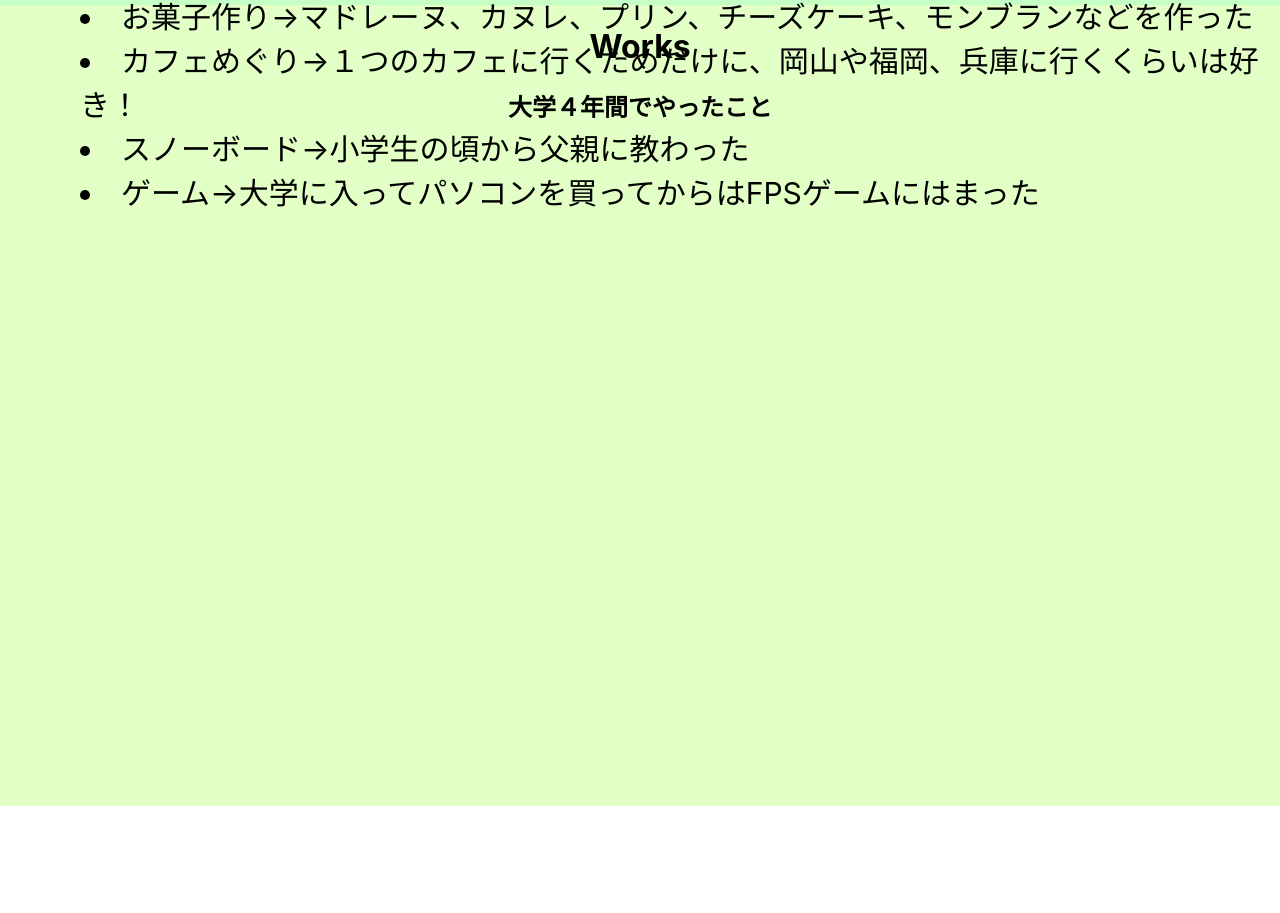
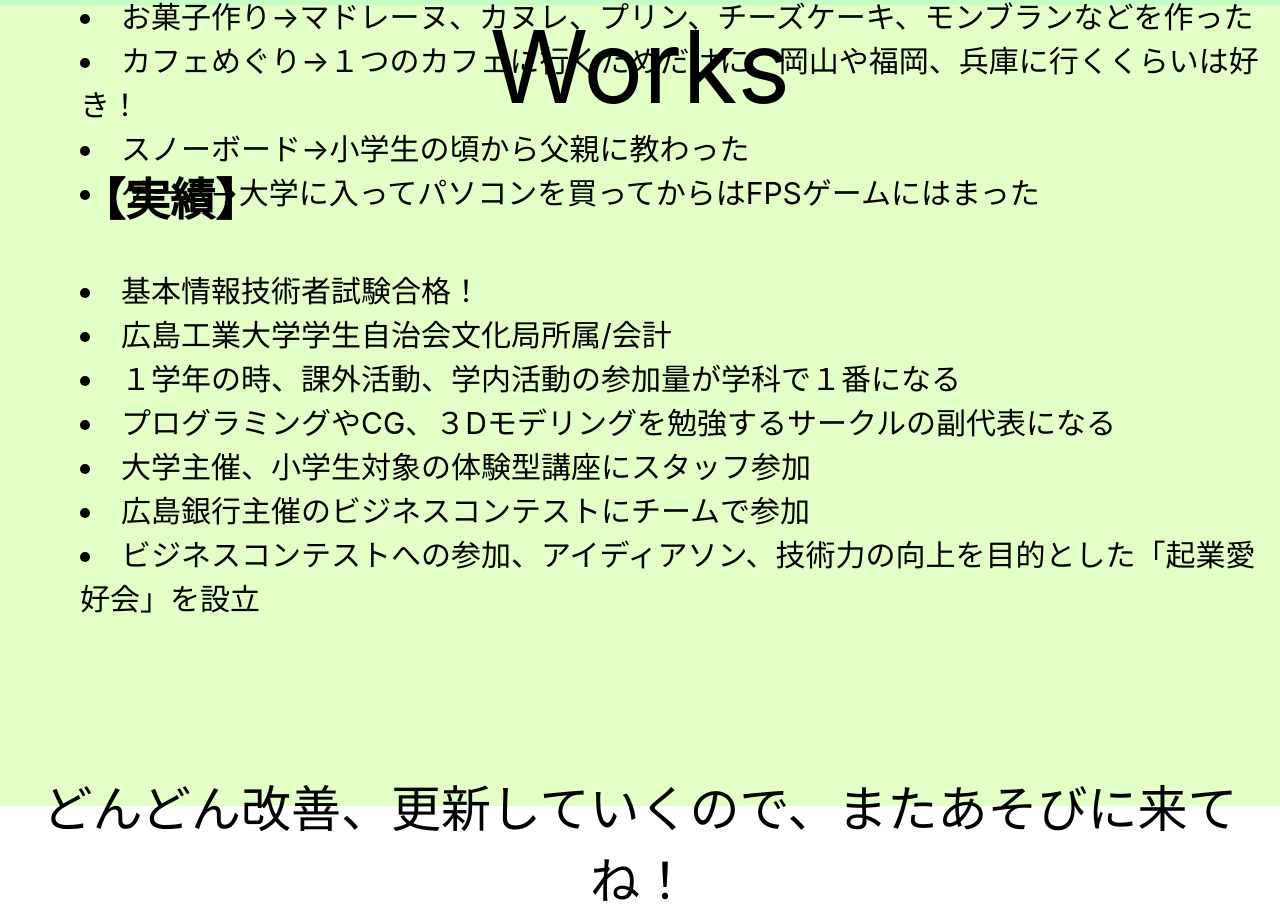
Before and after one commit to BM20053/portfolio, a React (Create React App) app: page / in a window 1280 px wide. Shown: the part 2461-3374 px from the top of the page. Before the commit the page ends 3267 px from the top, so only its background shows below. Built offline with nearby package versions, Linux system fonts and the light colour scheme.

Commit message:
works書き込み

```diff
--- a/src/component/pages/works.js
+++ b/src/component/pages/works.js
@@ -4,8 +4,24 @@ import './page.css';
 const Works = () => {
     return(
         <div className="works" id='works'>
-            <h1>Works</h1>
-            <h2>大学４年間でやったこと</h2>
+            <div className='title'>
+                Works
+            </div>
+                <div className='achievement'>
+                    <h2>【実績】</h2>
+                    <li>基本情報技術者試験合格！</li>
+                    <li>広島工業大学学生自治会文化局所属/会計</li>
+                    <li>１学年の時、課外活動、学内活動の参加量が学科で１番になる</li>
+                    <li>プログラミングやCG、３Dモデリングを勉強するサークルの副代表になる</li>
+                    <li>大学主催、小学生対象の体験型講座にスタッフ参加</li>
+                    <li>広島銀行主催のビジネスコンテストにチームで参加</li>
+                    <li>ビジネスコンテストへの参加、アイディアソン、技術力の向上を目的とした「起業愛好会」を設立</li>
+                </div>
+                <div className='message'>
+                    <p>どんどん改善、更新していくので、またあそびに来てね！</p>
+                </div>
+
+
             </div>
     )
 }
```
